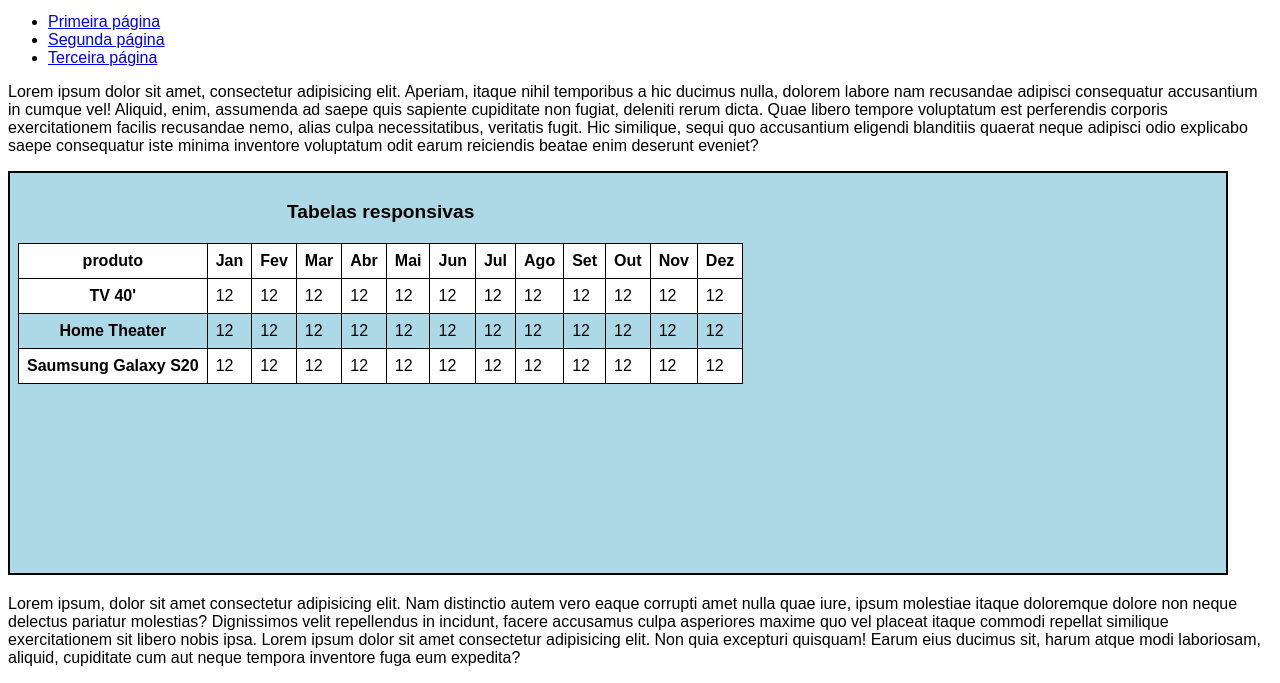
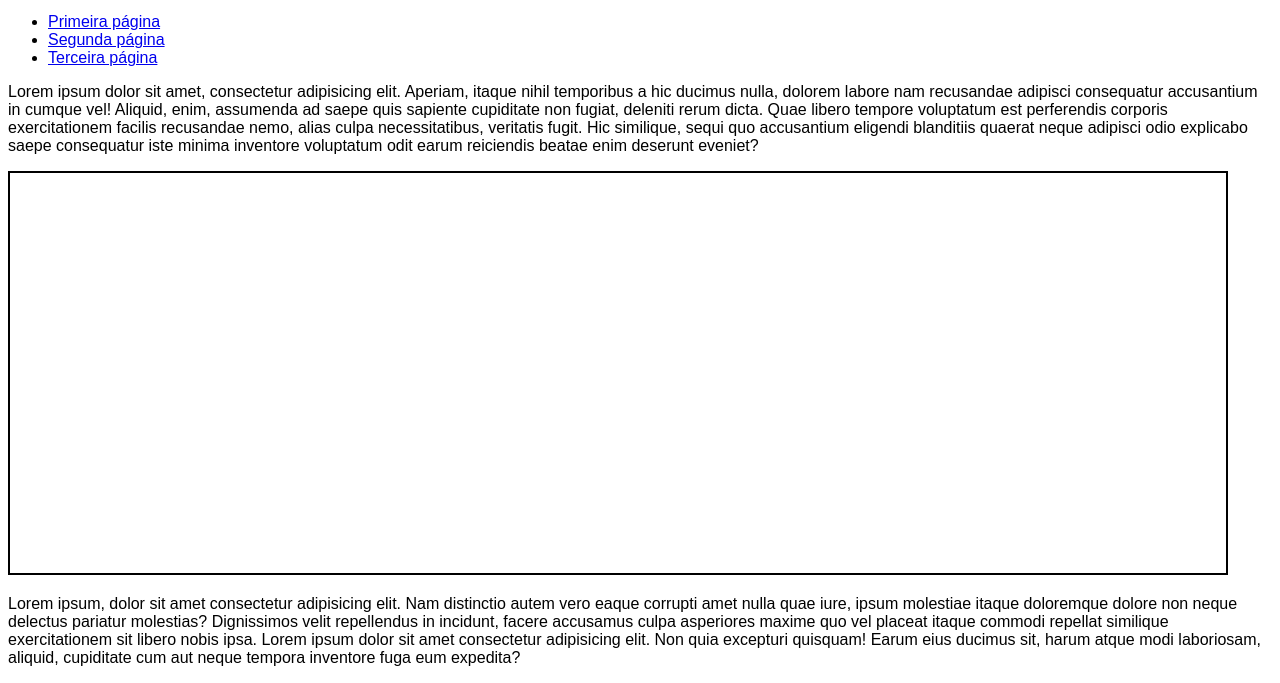
Before and after one commit to arth-py/html-css, a plain HTML site: page exercicios/ex024/iframe003.html in a window 1280 px wide. Shown: the part 137-820 px from the top of the page. Drawn offline with Linux system fonts and the light colour scheme.

Commit message:
Update iframe003.html

```diff
--- a/exercicios/ex024/iframe003.html
+++ b/exercicios/ex024/iframe003.html
@@ -28,7 +28,7 @@
 
     <p>Lorem ipsum dolor sit amet, consectetur adipisicing elit. Aperiam, itaque nihil temporibus a hic ducimus nulla, dolorem labore nam recusandae adipisci consequatur accusantium in cumque vel! Aliquid, enim, assumenda ad saepe quis sapiente cupiditate non fugiat, deleniti rerum dicta. Quae libero tempore voluptatum est perferendis corporis exercitationem facilis recusandae nemo, alias culpa necessitatibus, veritatis fugit. Hic similique, sequi quo accusantium eligendi blanditiis quaerat neque adipisci odio explicabo saepe consequatur iste minima inventore voluptatum odit earum reiciendis beatae enim deserunt eveniet?</p>
 
-    <iframe id="tela" name="frame" src="paginas-extras/pagina001.html">
+    <iframe id="tela" name="frame" src="">
         <p>Infelizmente seu navegador não é compatível com isso</p>
     </iframe>
 
```
